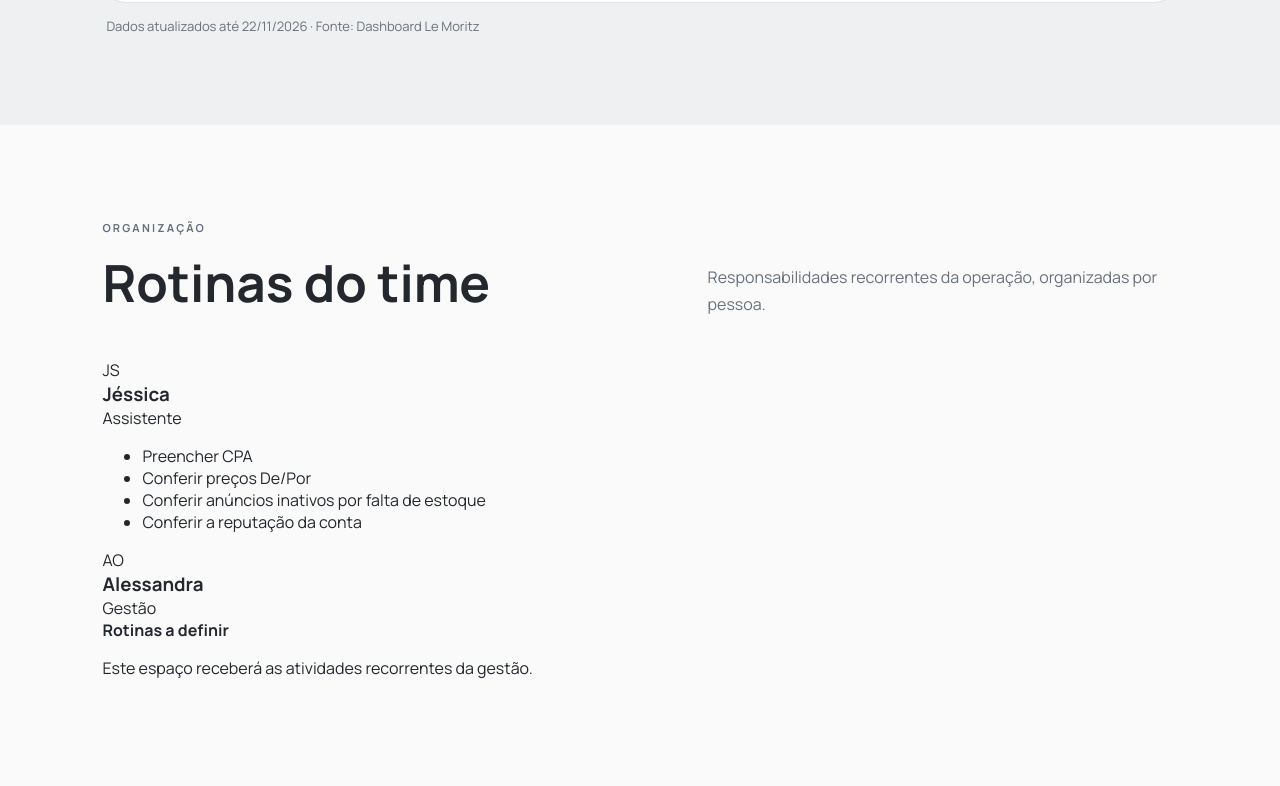
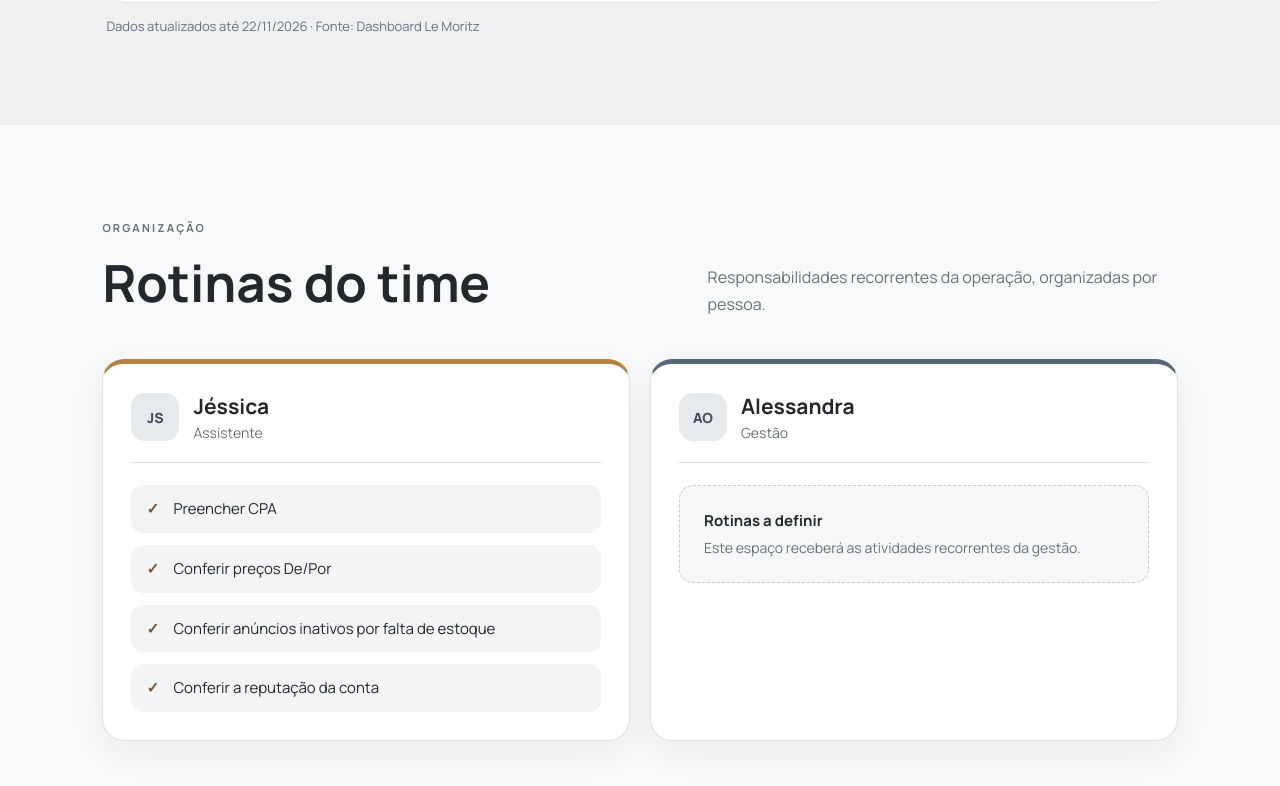
Before and after one commit to alessandraoliveiraa93-droid/portal-marketplace-alessandra-le-moritz, a plain HTML site: page index.html in a window 1280 px wide. Shown: the part 1954-2740 px from the top of the page. Drawn offline with Linux system fonts and the light colour scheme.

Commit message:
Estiliza rotinas do time e funções do canal

```diff
--- a/styles.css
+++ b/styles.css
@@ -110,6 +110,25 @@ dialog::backdrop { background: rgba(39,31,28,.48); backdrop-filter: blur(5px); }
 .data-note { margin: 14px 4px 0; color: var(--muted); font-size: 13px; }
 
 
+
+.team-section { background:#f8f9fa; }
+.team-grid { display:grid; grid-template-columns:1fr 1fr; gap:20px; }
+.team-card { padding:28px; border:1px solid var(--line); border-radius:22px; background:#fff; box-shadow:0 12px 35px rgba(35,40,46,.06); }
+.team-card.jessica-card { border-top:5px solid #b78343; }
+.team-card.alessandra-card { border-top:5px solid #596879; }
+.team-card-head { display:flex; align-items:center; gap:14px; padding-bottom:20px; border-bottom:1px solid var(--line); }
+.team-avatar { width:48px; height:48px; border-radius:14px; display:grid; place-items:center; background:#e7eaed; color:#424b56; font-size:14px; font-weight:800; }
+.team-card-head h3 { font-size:21px; }
+.team-card-head span { display:block; margin-top:3px; color:var(--muted); font-size:14px; }
+.team-routine-list { display:grid; gap:12px; margin:22px 0 0; padding:0; list-style:none; }
+.team-routine-list li { position:relative; padding:13px 14px 13px 42px; border-radius:12px; background:#f3f4f5; font-size:15px; line-height:1.45; }
+.team-routine-list li::before { content:"✓"; position:absolute; left:15px; color:#7a562b; font-weight:800; }
+.team-empty { margin-top:22px; padding:24px; border:1px dashed #c5cbd1; border-radius:14px; background:#f6f7f8; }
+.team-empty strong { display:block; font-size:15px; }
+.team-empty p { margin:6px 0 0; color:var(--muted); font-size:14px; line-height:1.5; }
+.channel-functions-section { margin:20px 48px 0; padding:24px; border-radius:17px; background:#eef0f2; }
+.channel-functions-section h3 { font-size:20px; margin-bottom:16px; }
+
 .channel-kpis { display:grid; grid-template-columns:repeat(5, minmax(0,1fr)); gap:10px; padding:24px 48px 0; }
 .channel-kpi { padding:16px; border:1px solid var(--line); border-radius:14px; background:#f6f7f8; }
 .channel-kpi span { display:block; min-height:34px; color:var(--muted); font-size:12px; line-height:1.35; }
@@ -157,7 +176,9 @@ dialog::backdrop { background: rgba(39,31,28,.48); backdrop-filter: blur(5px); }
   .channel-card { min-height:235px; }
   footer { display:block; }
   .dialog-body { grid-template-columns:1fr; padding:28px 24px 35px; }
+  .team-grid { grid-template-columns:1fr; }
   .channel-kpis { grid-template-columns:1fr 1fr; padding:22px 24px 0; }
+  .channel-functions-section { margin:18px 24px 0; }
   .routine-section { margin:18px 24px 0; }
   .routine-owners { grid-template-columns:1fr; }
   .routine-list { grid-template-columns:1fr; }
```
